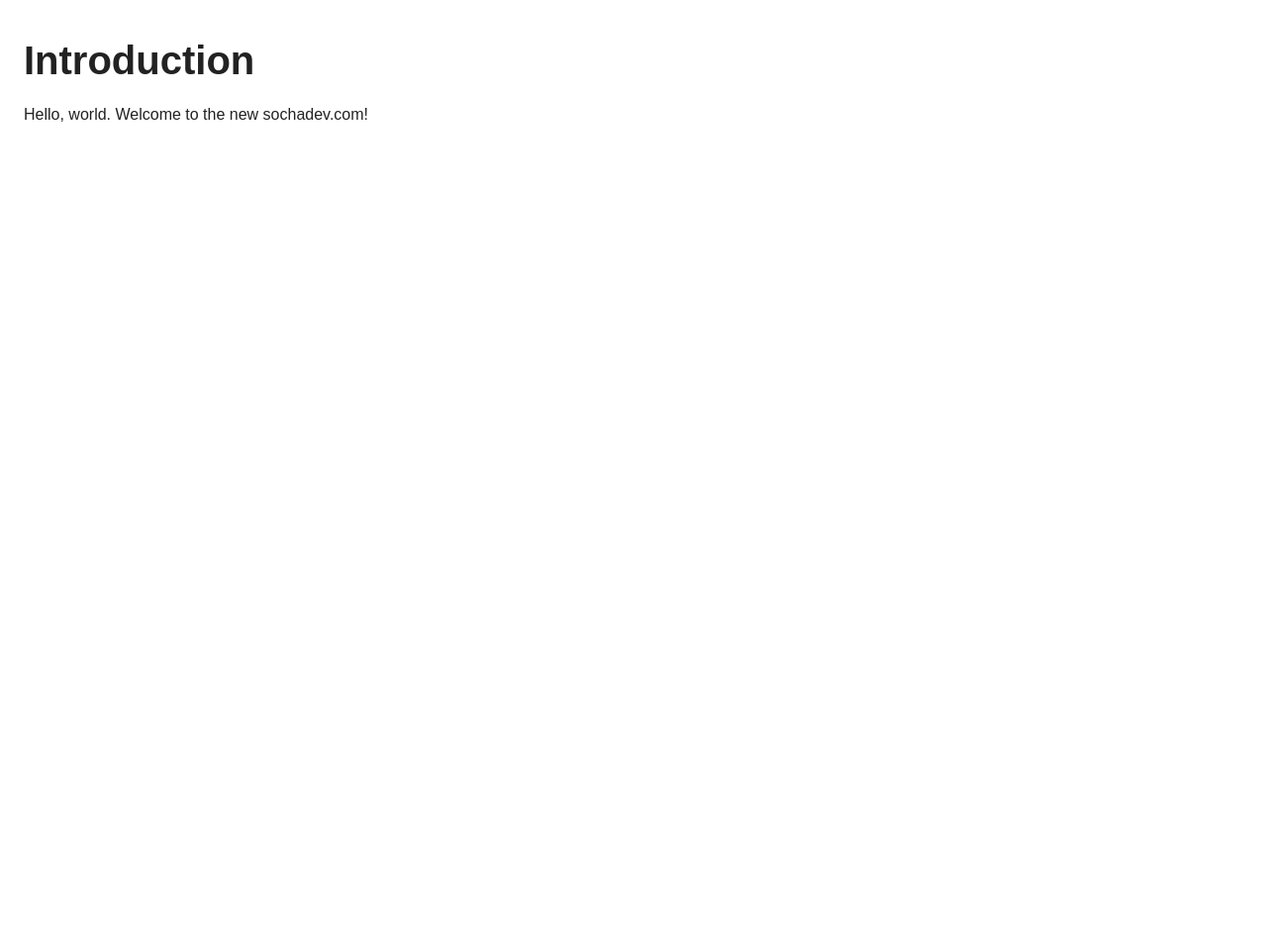
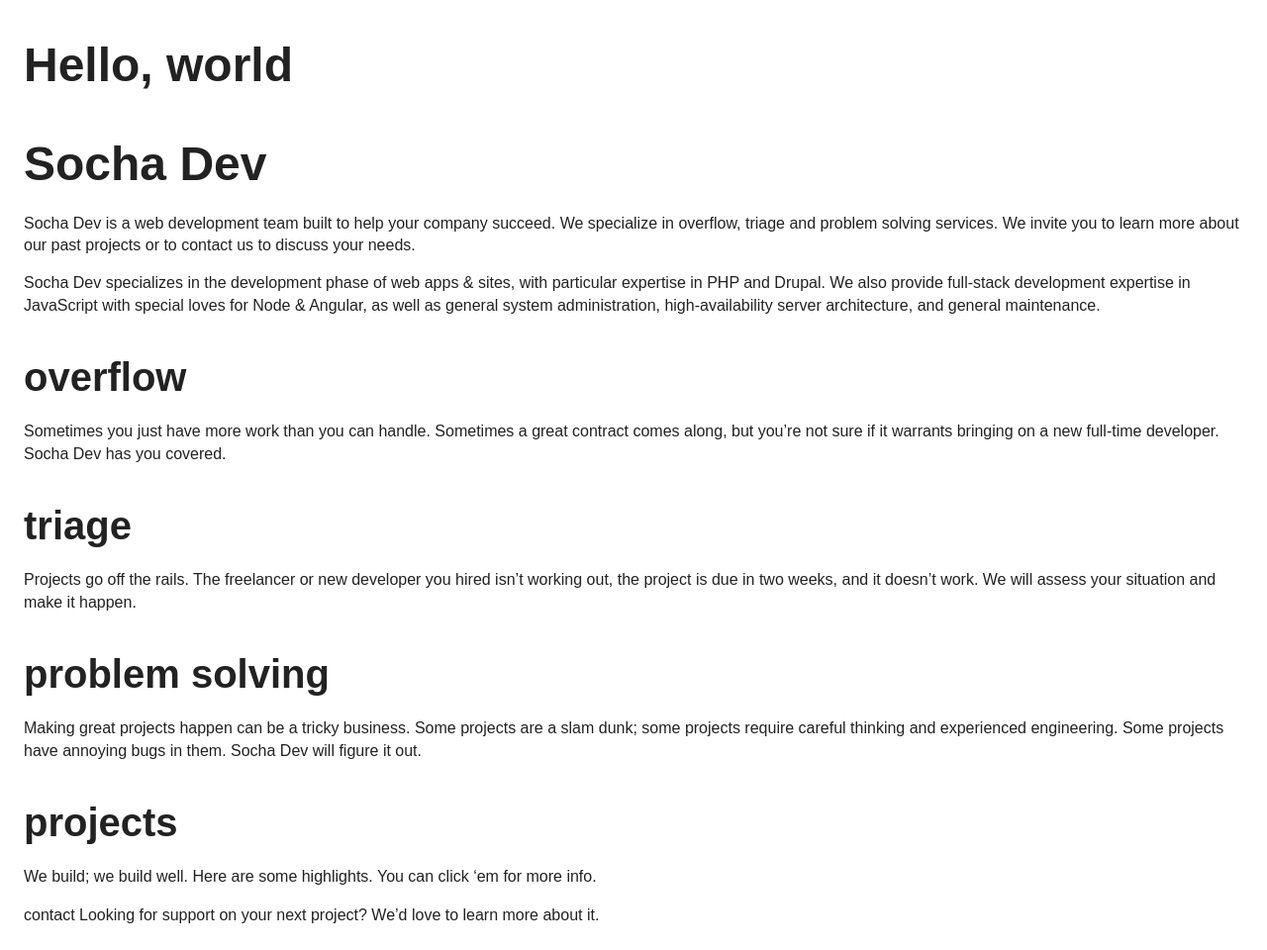
Before and after one commit to SochaDev/sochadev.github.io, a Jekyll site: the page built from index.md, in a window 1280 px wide. Shown: the whole page at 99% size. Built offline with Jekyll 4.4.1, drawn with Linux system fonts in a browser that asks for light colours; nearby versions of some CDN libraries; before the commit the page ends 900 px from its top, so only the background shows below that.

Commit message:
Updated hp + template.

```diff
--- a/_layouts/default.html
+++ b/_layouts/default.html
@@ -6,6 +6,7 @@
 </head>
 <body>
 
+  <h1>{% if page.title %}{{ page.title }}{% else %}{{ site.title }}{% endif %}</h1>
   {{ content }}
 
   <script type="text/javascript" src="//ajax.googleapis.com/ajax/libs/jquery/1.11.1/jquery.min.js"></script>
--- a/index.md
+++ b/index.md
@@ -2,6 +2,35 @@
 title: Hello, world
 ---
 
-## Introduction
+# Socha Dev
+Socha Dev is a web development team built to help your company succeed. We
+specialize in overflow, triage and problem solving services. We invite you to
+learn more about our past projects or to contact us to discuss your needs.
 
-Hello, world. Welcome to the new sochadev.com!
+Socha Dev specializes in the development phase of web apps & sites, with
+particular expertise in PHP and Drupal. We also provide full-stack development
+expertise in JavaScript with special loves for Node & Angular, as well as general
+system administration, high-availability server architecture, and general
+maintenance.
+
+## overflow
+Sometimes you just have more work than you can handle. Sometimes a great
+contract comes along, but you're not sure if it warrants bringing on a new
+full-time developer. Socha Dev has you covered.
+
+## triage
+Projects go off the rails. The freelancer or new developer you hired isn't
+working out, the project is due in two weeks, and it doesn't work. We will
+assess your situation and make it happen.
+
+## problem solving
+Making great projects happen can be a tricky business. Some projects are a slam
+dunk; some projects require careful thinking and experienced engineering. Some
+projects have annoying bugs in them. Socha Dev will figure it out.
+
+## projects
+We build; we build well. Here are some highlights. You can click 'em for more
+info.
+
+contact
+Looking for support on your next project? We’d love to learn more about it.
```
